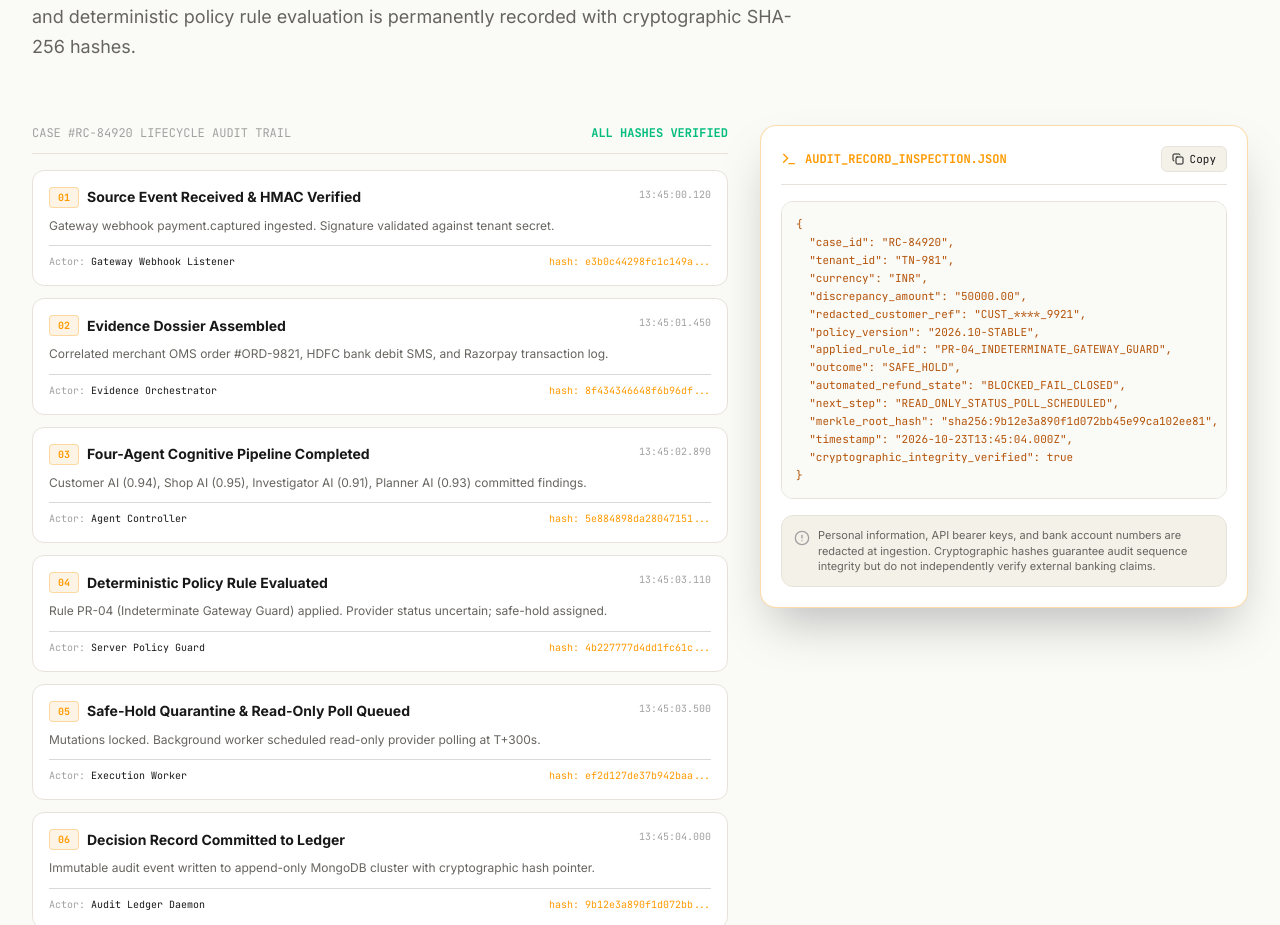
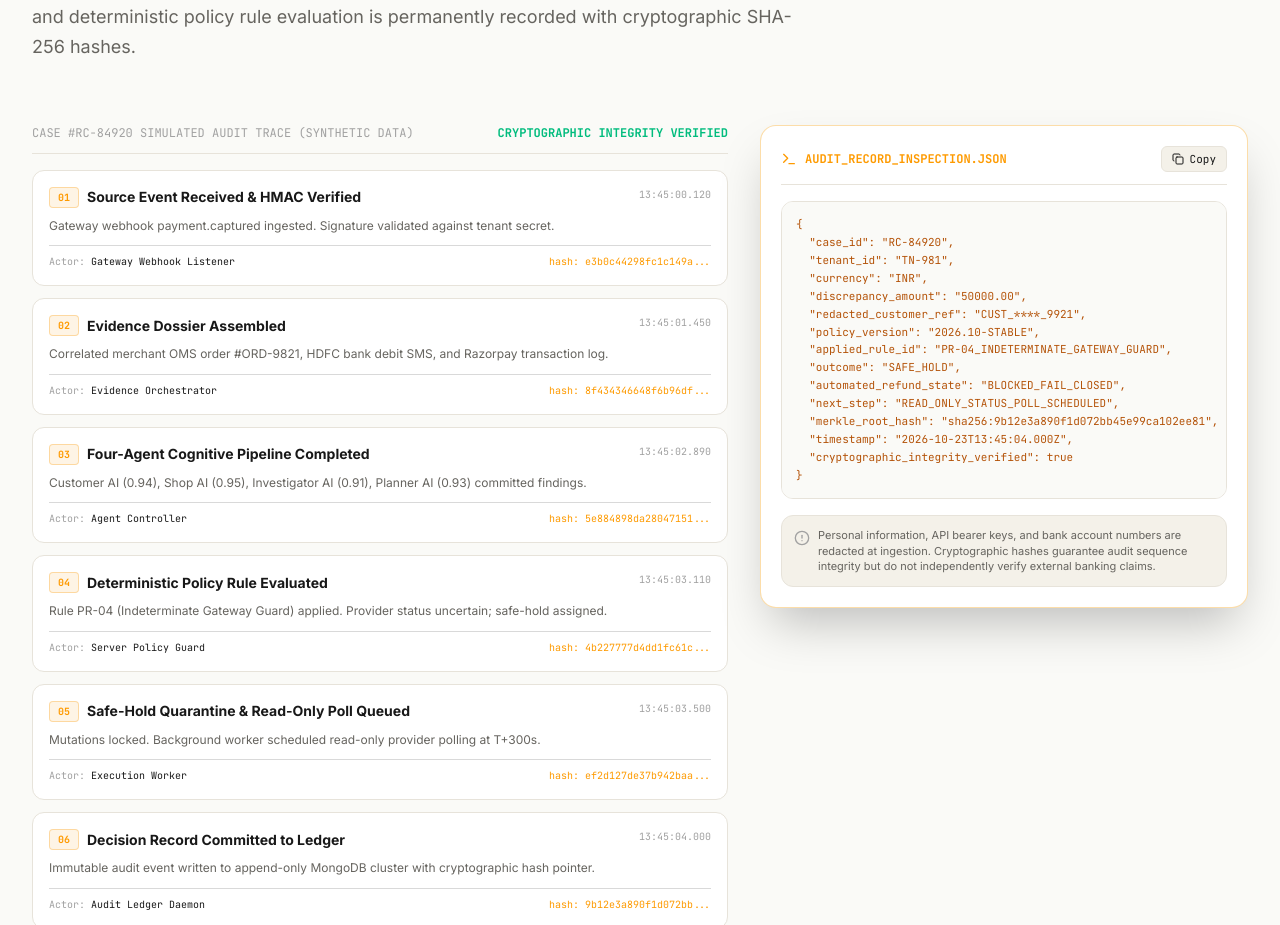
Before and after one commit to Pranjal-k22/ReconAI, a React (Vite) app in the folder client/: page / in a window 1280 px wide. Shown: the part 10610-11535 px from the top of the page. Built offline with nearby package versions, Linux system fonts and the light colour scheme; no server answers.

Commit message:
feat(landing): implement prefers-reduced-motion optimizations and synthetic audit label

```diff
--- a/client/src/components/landing/AuditSection.jsx
+++ b/client/src/components/landing/AuditSection.jsx
@@ -127,9 +127,9 @@ export function AuditSection() {
 
           {/* Left Column: Visual Audit Timeline (Cols 1-7) */}
           <div className="lg:col-span-7 space-y-4">
-            <div className="flex items-center justify-between pb-3 border-b text-xs font-mono text-neutral-400" style={{ borderColor: isNight ? "rgba(255,255,255,0.08)" : "#E7E3DA" }}>
-              <span>CASE #RC-84920 LIFECYCLE AUDIT TRAIL</span>
-              <span className="text-emerald-500 font-bold">ALL HASHES VERIFIED</span>
+            <div className="flex flex-col sm:flex-row sm:items-center justify-between pb-3 border-b text-xs font-mono text-neutral-400 gap-2" style={{ borderColor: isNight ? "rgba(255,255,255,0.08)" : "#E7E3DA" }}>
+              <span>CASE #RC-84920 SIMULATED AUDIT TRACE (SYNTHETIC DATA)</span>
+              <span className="text-emerald-500 font-bold">CRYPTOGRAPHIC INTEGRITY VERIFIED</span>
             </div>
 
             <div className="space-y-3">
--- a/client/src/components/landing/ReconSphere.jsx
+++ b/client/src/components/landing/ReconSphere.jsx
@@ -33,8 +33,12 @@ export function ReconSphere({
     canvas.height = height * dpr;
     ctx.scale(dpr, dpr);
 
+    // Detect reduced motion and mobile viewport for performance
+    const prefersReducedMotion = typeof window !== "undefined" && window.matchMedia && window.matchMedia("(prefers-reduced-motion: reduce)").matches;
+    const isMobile = typeof window !== "undefined" && window.innerWidth < 768;
+
     // Generate 3D sphere points (Fibonacci sphere distribution)
-    const numPoints = 140;
+    const numPoints = prefersReducedMotion || isMobile ? 70 : 140;
     const points = [];
     const radius = size * 0.32;
 
@@ -75,8 +79,10 @@ export function ReconSphere({
         lineColor = "rgba(16, 185, 129, 0.16)";
       }
 
-      // Rotate around Y and X axes
-      rotationAngle += 0.005;
+      // Rotate around Y and X axes (halted if reduced motion requested)
+      if (!prefersReducedMotion) {
+        rotationAngle += 0.005;
+      }
       const cosY = Math.cos(rotationAngle + mouseOffset.x * 0.001);
       const sinY = Math.sin(rotationAngle + mouseOffset.x * 0.001);
       const cosX = Math.cos(0.35 + mouseOffset.y * 0.001);
--- a/client/src/index.css
+++ b/client/src/index.css
@@ -164,3 +164,13 @@
 .animate-float-card {
   animation: float-gentle 6s ease-in-out infinite;
 }
+
+/* Reduced Motion Safety */
+@media (prefers-reduced-motion: reduce) {
+  *, ::before, ::after {
+    animation-duration: 0.001ms !important;
+    animation-iteration-count: 1 !important;
+    transition-duration: 0.001ms !important;
+    scroll-behavior: auto !important;
+  }
+}
```
